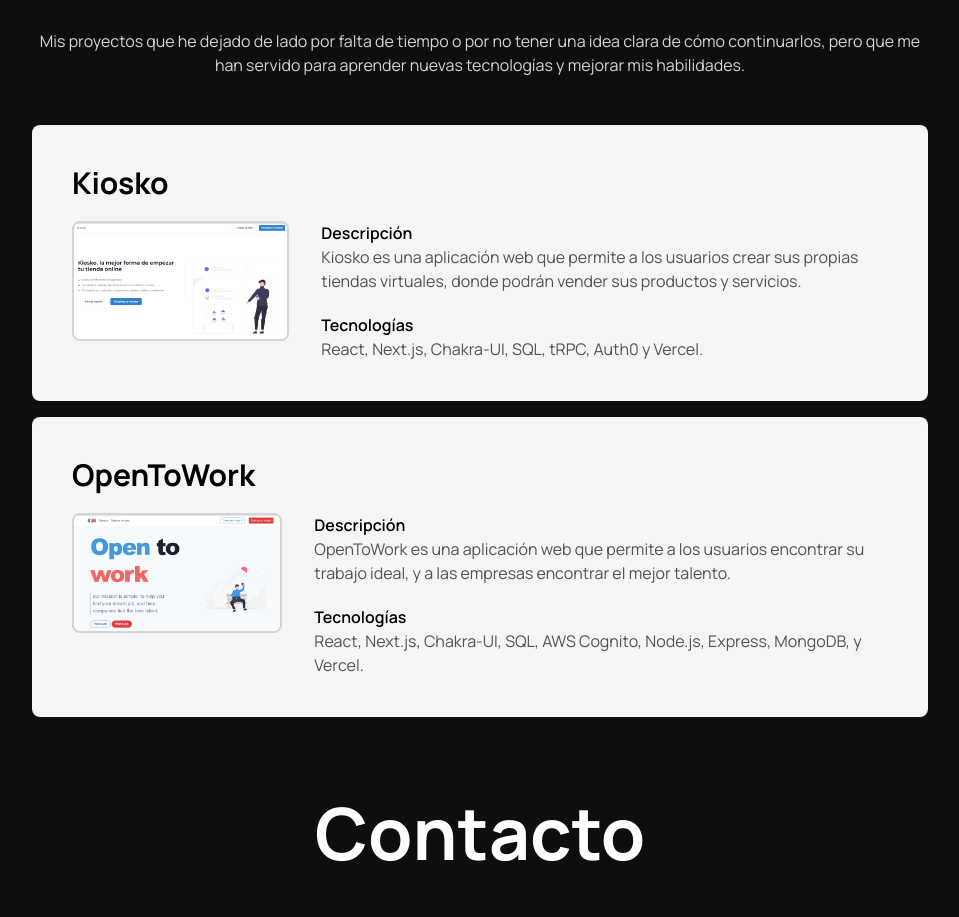
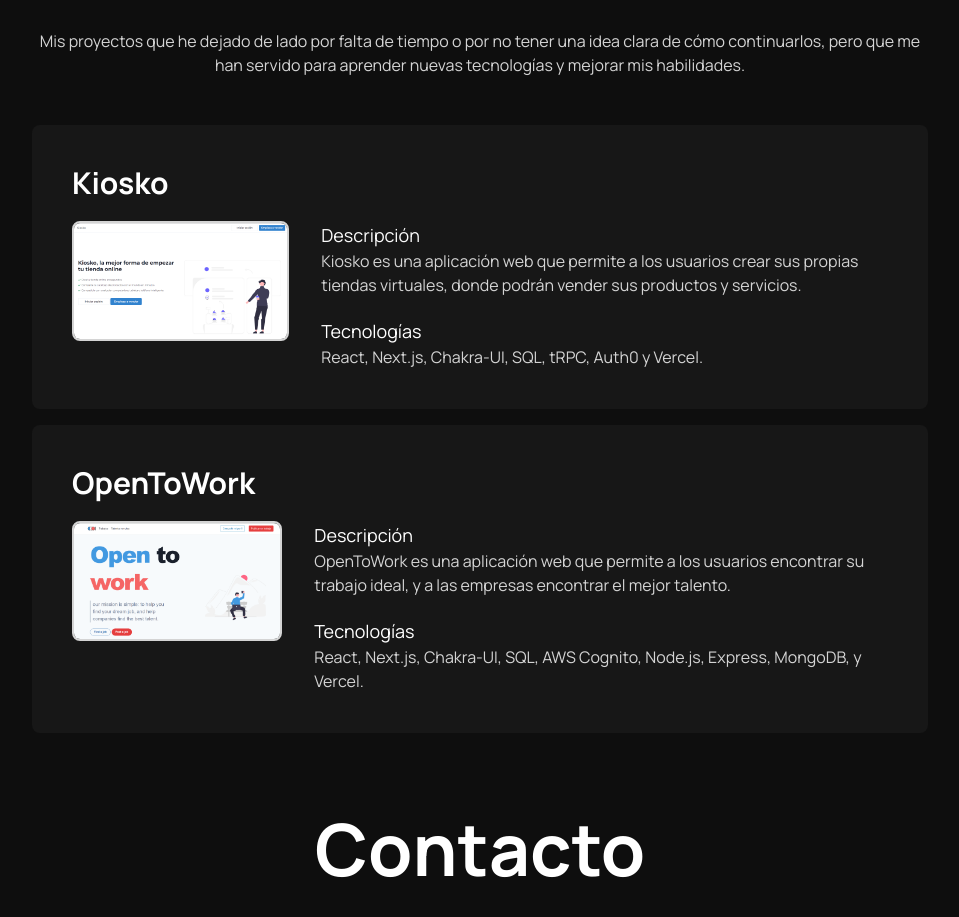
Before and after one commit to BigDog1400/personal-site, a Next.js app: page / in a window 1280 px wide. Shown: the part 969-1886 px from the top of the page, without its empty margins (160-1119 px from the left). Built offline with nearby package versions, Linux system fonts and the light colour scheme.

Commit message:
feat: update css theme

```diff
--- a/components/graveyard-projects.tsx
+++ b/components/graveyard-projects.tsx
@@ -22,8 +22,8 @@ export function GraveyardProjects({
           aprender nuevas tecnologías y mejorar mis habilidades.
         </p>
         <div className="flex flex-col justify-center items-center mt-12 gap-4">
-          <div className="flex flex-col  justify-center bg-gray-100 w-[100%] p-6 md:p-10 rounded-lg ">
-            <h1 className="text-3xl text-black font-bold">Kiosko</h1>
+          <div className="flex flex-col  justify-center bg-gray-900 w-[100%] p-6 md:p-10 rounded-lg ">
+            <h1 className="text-3xl text-white font-bold">Kiosko</h1>
             <div className="flex flex-col md:flex-row mt-5 space-y-2 md:space-y-0 md:space-x-8 ">
               <picture className="min-w-fit">
                 <img
@@ -34,25 +34,21 @@ export function GraveyardProjects({
               </picture>
 
               <div className="w-auto">
-                <h5 className="text-black text-md font-semibold">
-                  Descripción
-                </h5>
-                <p className="text-gray-600 text-md">
+                <h5 className="text-[#fafafa] text-lg">Descripción</h5>
+                <p className="text-md text-gray-300">
                   Kiosko es una aplicación web que permite a los usuarios crear
                   sus propias tiendas virtuales, donde podrán vender sus
                   productos y servicios.
                 </p>
-                <h5 className="text-black text-md font-semibold mt-5">
-                  Tecnologías
-                </h5>
-                <p className="text-gray-600 text-md">
+                <h5 className="text-white text-lg mt-5">Tecnologías</h5>
+                <p className="text-gray-300 text-md">
                   React, Next.js, Chakra-UI, SQL, tRPC, Auth0 y Vercel.
                 </p>
               </div>
             </div>
           </div>
-          <div className="flex flex-col justify-center bg-gray-100 w-[100%] p-6 md:p-10 rounded-lg ">
-            <h1 className="text-3xl text-black font-bold">OpenToWork</h1>
+          <div className="flex flex-col justify-center w-[100%] p-6 md:p-10 rounded-lg bg-gray-900">
+            <h1 className="text-3xl text-white font-bold">OpenToWork</h1>
             <div className="flex flex-col md:flex-row mt-5 space-y-2 md:space-y-0 md:space-x-8 ">
               <picture className="min-w-fit">
                 <img
@@ -63,18 +59,14 @@ export function GraveyardProjects({
               </picture>
 
               <div className="w-auto">
-                <h5 className="text-black text-md font-semibold">
-                  Descripción
-                </h5>
-                <p className="text-gray-600 text-md">
+                <h5 className="text-white text-lg">Descripción</h5>
+                <p className="text-gray-300 text-md">
                   OpenToWork es una aplicación web que permite a los usuarios
                   encontrar su trabajo ideal, y a las empresas encontrar el
                   mejor talento.
                 </p>
-                <h5 className="text-black text-md font-semibold mt-5">
-                  Tecnologías
-                </h5>
-                <p className="text-gray-600 text-md">
+                <h5 className="text-white text-lg mt-5">Tecnologías</h5>
+                <p className="text-gray-300 text-md">
                   React, Next.js, Chakra-UI, SQL, AWS Cognito, Node.js, Express,
                   MongoDB, y Vercel.
                 </p>
--- a/pages/index.tsx
+++ b/pages/index.tsx
@@ -17,7 +17,7 @@ export default function Home() {
           <div className="flex flex-col md:pt-[calc(15vh)] max-w-md">
             <span className="text-4xl mb-3">👋</span>
             <h1 className="text-7xl text-white font-bold">Isaac</h1>
-            <h2 className="text-2xl font-bold pt-5 text-[#1597BB]">
+            <h2 className="text-2xl font-bold pt-5 text-teal-600">
               Web developer
             </h2>
             <p className="text-gray-300 pt-5 text-lg">
--- a/tailwind.config.js
+++ b/tailwind.config.js
@@ -45,13 +45,14 @@ module.exports = {
               backgroundColor: theme("colors.gray.800"),
             },
             code: {
-              color: theme("colors.pink.500"),
-              backgroundColor: theme("colors.gray.100"),
+              color: theme("colors.gray.300"),
               paddingLeft: "4px",
               paddingRight: "4px",
               paddingTop: "2px",
               paddingBottom: "2px",
               borderRadius: "0.25rem",
+              fontWeight: "500",
+              backgroundColor: theme("colors.gray.800"),
             },
             "code::before": {
               content: "none",
@@ -92,6 +93,11 @@ module.exports = {
             },
             "blockquote p:last-of-type::after": {
               content: "none",
+            },
+            img: {
+              borderRadius: "0.25rem",
+              marginLeft: "auto",
+              marginRight: "auto",
             },
           },
         },
```
